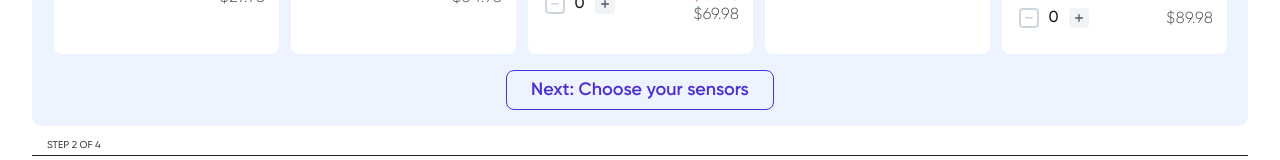
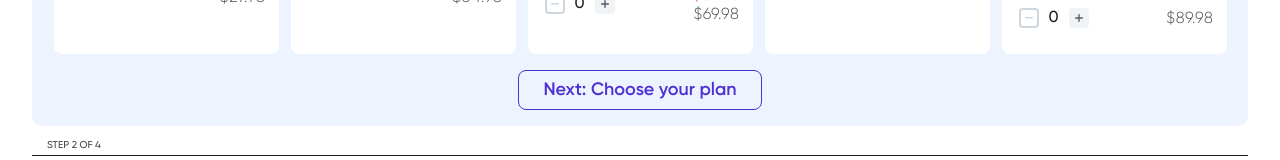
Before and after one commit to fady2019/ecomexperts-bundle-builder-task, a React (Vite) app: page / in a window 1280 px wide. Shown: the part 414-574 px from the top of the page. Built offline with nearby package versions, Linux system fonts and the light colour scheme.

Commit message:
open the next accordion item programmatically

```diff
--- a/src/components/products-accordion/accordion-body/index.tsx
+++ b/src/components/products-accordion/accordion-body/index.tsx
@@ -1,19 +1,22 @@
+import { twJoin } from 'tailwind-merge';
+
 import ProductList from '@/components/product';
-
 import Button from '@/components/ui/button';
 
 import type { TProductAccordionBodyProps } from '@/types/products-accordion';
-import { twJoin } from 'tailwind-merge';
 
 const ProductAccordionBody: React.FC<TProductAccordionBodyProps> = (props) => {
-    const { productKey, products, nextStepBtnLabel } = props;
+    const { productKey, products, nextStepBtnLabel, openNext } = props;
 
     return (
         <div className="flex flex-col items-center gap-4 p-4">
             <ProductList productKey={productKey} products={products} />
 
             {nextStepBtnLabel && (
-                <Button className={twJoin('text-highlighted-1 border', 'hover:bg-highlighted-1 hover:text-bg-1')}>
+                <Button
+                    className={twJoin('text-highlighted-1 border', 'hover:bg-highlighted-1 hover:text-bg-1')}
+                    onClick={openNext}
+                >
                     Next: {nextStepBtnLabel}
                 </Button>
             )}
--- a/src/components/products-accordion/index.tsx
+++ b/src/components/products-accordion/index.tsx
@@ -20,16 +20,27 @@ const ProductsAccordion = () => {
             title: 'Choose your cameras',
             TitleIcon: Cameras,
             products: cameras,
+            nextStepBtnLabel: 'Choose your plan',
+        },
+        {
+            id: 'plans',
+            title: 'Choose your plan',
+            TitleIcon: Plan,
+            products: plans,
             nextStepBtnLabel: 'Choose your sensors',
         },
-        { id: 'plans', title: 'Choose your plan', TitleIcon: Plan, products: plans, nextStepBtnLabel: '' },
-        { id: 'sensors', title: 'Choose your sensors', TitleIcon: Sensors, products: sensors, nextStepBtnLabel: '' },
+        {
+            id: 'sensors',
+            title: 'Choose your sensors',
+            TitleIcon: Sensors,
+            products: sensors,
+            nextStepBtnLabel: 'Add extra protection',
+        },
         {
             id: 'accessories',
             title: 'Add extra protection',
             TitleIcon: Protection,
             products: accessories,
-            nextStepBtnLabel: '',
         },
     ];
 
@@ -49,7 +60,14 @@ const ProductsAccordion = () => {
                         isOpened={isOpened}
                     />
                 ),
-                body: <ProductAccordionBody productKey={id} products={products} nextStepBtnLabel={nextStepBtnLabel} />,
+                body: (_, openNext) => (
+                    <ProductAccordionBody
+                        productKey={id}
+                        products={products}
+                        nextStepBtnLabel={nextStepBtnLabel}
+                        openNext={openNext}
+                    />
+                ),
             }))}
         />
     );
--- a/src/components/ui/accordion/index.tsx
+++ b/src/components/ui/accordion/index.tsx
@@ -23,13 +23,22 @@ const Accordion: React.FC<TAccordionProps> = (props) => {
         });
     };
 
+    const handleOpenNext = (currItemIdx: number) => {
+        if (currItemIdx === items.length - 1) {
+            return;
+        }
+
+        setOpenItems(new Set([items[currItemIdx + 1].id]));
+    };
+
     return (
         <div className="flex flex-col gap-1.25">
-            {items.map((item) => (
+            {items.map((item, idx) => (
                 <AccordionItem
                     key={item.id}
                     {...item}
                     isOpened={openedItems.has(item.id)}
+                    openNextHandler={handleOpenNext.bind(null, idx)}
                     onToggle={handleItemToggling}
                 />
             ))}
--- a/src/components/ui/accordion/item.tsx
+++ b/src/components/ui/accordion/item.tsx
@@ -4,7 +4,7 @@ import { twJoin } from 'tailwind-merge';
 import type { TAccordionItemProps } from '@/types/accordion';
 
 const AccordionItem: React.FC<TAccordionItemProps> = (props) => {
-    const { id, header, body, isOpened, onToggle } = props;
+    const { id, header, body, isOpened, openNextHandler, onToggle } = props;
 
     return (
         <div className={twJoin(isOpened && 'bg-bg-3 rounded-[10px]')}>
@@ -17,7 +17,7 @@ const AccordionItem: React.FC<TAccordionItemProps> = (props) => {
                 {typeof header === 'function' ? header(isOpened) : header}
             </div>
 
-            {isOpened && <div>{typeof body === 'function' ? body(isOpened) : body}</div>}
+            {isOpened && <div>{typeof body === 'function' ? body(isOpened, openNextHandler) : body}</div>}
         </div>
     );
 };
--- a/src/types/accordion/index.ts
+++ b/src/types/accordion/index.ts
@@ -1,13 +1,14 @@
 export type TAccordionItemProps = {
     id: string;
     header: React.ReactNode | ((isOpened: boolean) => React.ReactNode);
-    body: React.ReactNode | ((isOpened: boolean) => React.ReactNode);
+    body: React.ReactNode | ((isOpened: boolean, openNext: () => void) => React.ReactNode);
     isOpened: boolean;
+    openNextHandler: () => void;
     onToggle?: (id: string) => void;
 };
 
 export type TAccordionProps = {
-    items: Array<Omit<TAccordionItemProps, 'isOpened' | 'onToggle'>>;
+    items: Array<Omit<TAccordionItemProps, 'isOpened' | 'onToggle' | 'openNextHandler'>>;
     initOpened?: string[];
     onlyOneItemOpened?: boolean;
 };
```
Also changed, not shown: src/types/products-accordion/index.ts (+4 -3 lines).
